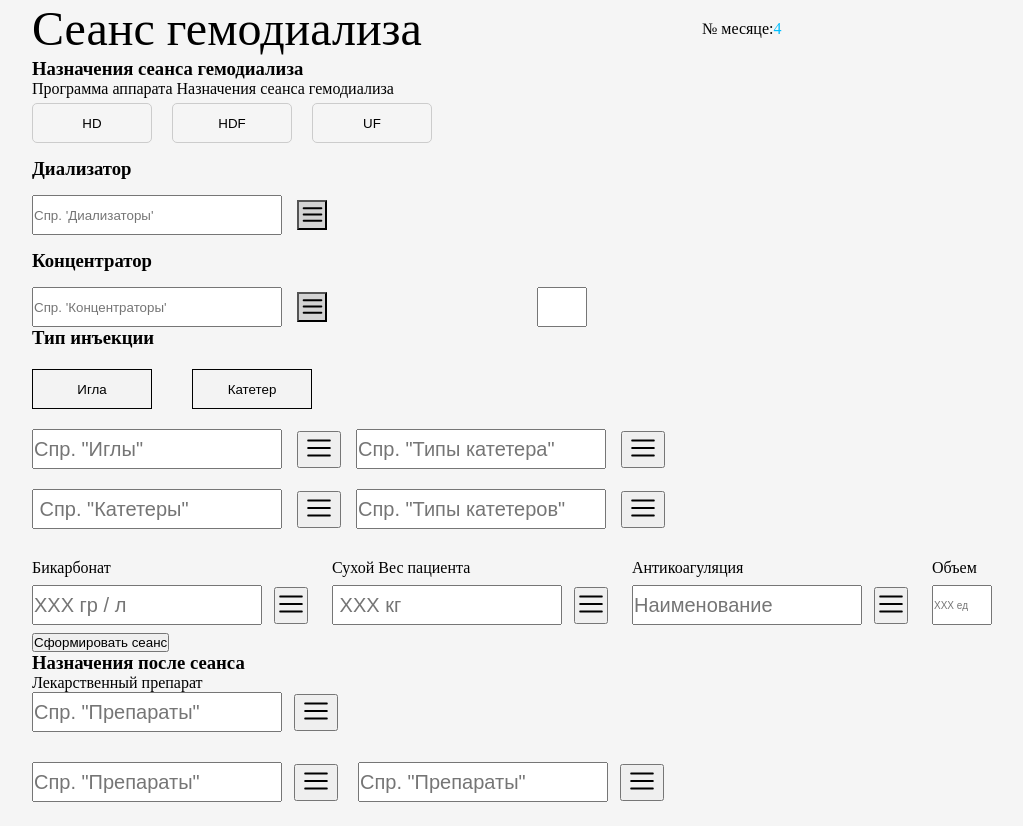
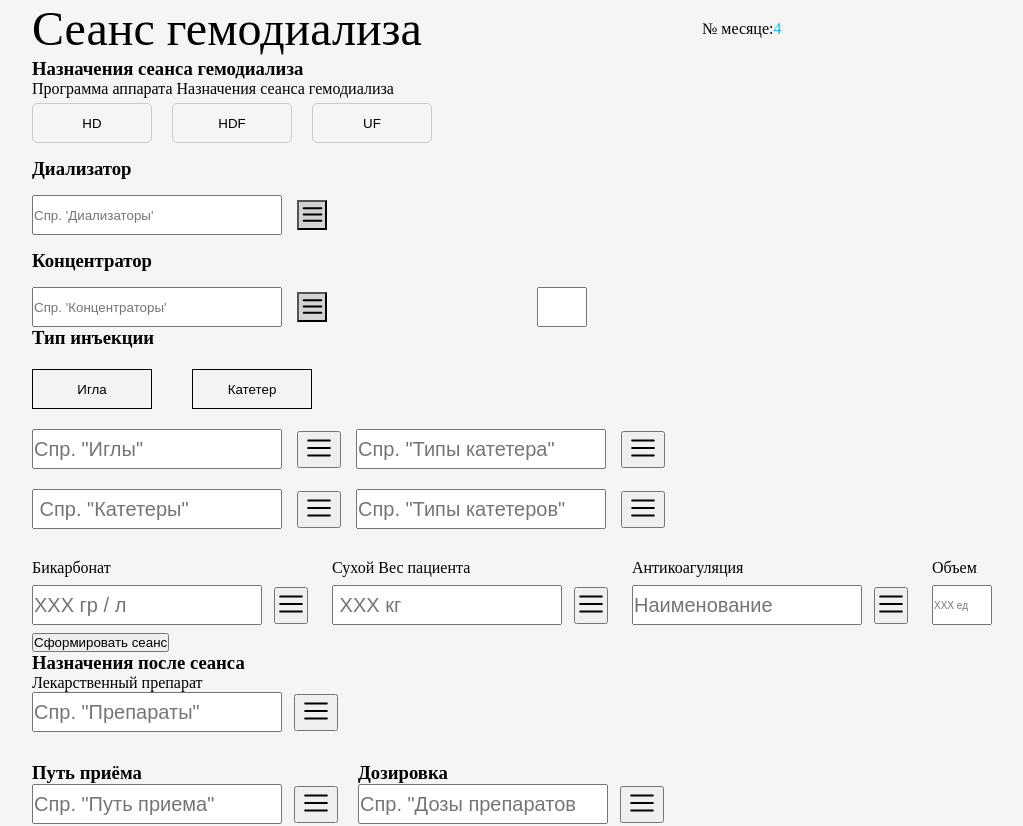
Before and after one commit to Aidana777/landing, a React (Create React App) app: page / in a window 1280 px wide. Shown: the top 826 px of the page, without its empty margins (158-1181 px from the left). Built offline with nearby package versions, Linux system fonts and the light colour scheme.

Commit message:
second part

```diff
--- a/src/components/Banner/Banner.tsx
+++ b/src/components/Banner/Banner.tsx
@@ -17,9 +17,14 @@ const Banner = () => {
     const [itemsModalSecond] = useState<string[]>(['мкг', 'мл ', 'мг/ кг ']);
     const [itemsModalSecondBanner] = useState<string[]>(['Перорально', 'Подкожно ', 'Артериально ']);
     const [selectedButton, setSelectedButton] = useState<number | null>(null);
+    const [selectedPath, setSelectedPath] = useState<string | null>(null);
 
     const handleButtonClick = (buttonNumber: number) => {
         setSelectedButton(buttonNumber);
+    };
+    const handleAddItemSecond = () => {
+
+        closeModalSecond();
     };
     const openModalSecond = () => {
         setShowModalSecond(true);
@@ -40,7 +45,9 @@ const Banner = () => {
     const handleInputChangeFirst = (e: React.ChangeEvent<HTMLInputElement>) => {
         setInputValueFirst(e.target.value);
     };
-
+    const handlePathClick = (path: string) => {
+        setSelectedPath(path);
+    };
     const handleAddItemFirst = () => {
         if (inputValueFirst.trim() !== '') {
             setItemsModalFirst((prevItems) => [...prevItems, inputValueFirst]);
@@ -73,12 +80,12 @@ const Banner = () => {
         const newId = tableData.length + 1;
         const newRow: TableRow = {
             id: newId,
-            medication: '', // You can set default values or leave them empty
-            path: '',
-            start: '',
-            end: '',
-            session: selectedButton || 1, // Assign the selected button value or a default value
-            days: 0, // You can set default values or leave them empty
+            medication: 'New Medication', // Default value for medication
+            path: 'New Path', // Default value for path
+            start: 'New Start', // Default value for start
+            end: 'New End', // Default value for end
+            session: selectedButton || 1,
+            days: 0,
         };
         setTableData((prevData) => [...prevData, newRow]);
     };
@@ -134,7 +141,7 @@ const Banner = () => {
                                                         <button className="deleteBtn" onClick={() => handleRemoveItemFirst(index)}>
                                                             <img src="../../../icons/delete.svg" alt="" />
                                                         </button>
-                                                        <button className='deleteBtn'>
+                                                        <button className='right'>
                                                             <img src="../../../icons/right.svg" alt="" />
                                                         </button>
                                                     </div>
@@ -151,14 +158,16 @@ const Banner = () => {
                 )}
             </div>
             <section className='doze'>
-
+                <div className="textBox">
+                    <h3>Путь приёма</h3>
                     <div className="bannerFirst">
 
-                    <input className='bannerInput' type="text" placeholder='Спр. "Препараты"' />
+                        <input className='bannerInput' type="text" placeholder='Спр. "Путь приема"' />
                         <button className='bannerBtn' onClick={openModalSecond}>
                             <img src="../../../icons/burger-checklist-list-menu-navigation-svgrepo-com.svg" alt="" />
                         </button>
 
+                    </div>
                 </div>
 
                 {showModalSecond && (
@@ -168,21 +177,29 @@ const Banner = () => {
                                 <h3> Справочник "Путь приема"</h3>
                             </div>
                             {itemsModalSecondBanner.map((item, index) => (
-                                <div key={index} className="deleteBlock">
+                                <div
+                                    key={index}
+                                    className={`deleteBlock ${selectedPath === item ? 'selected' : ''}`}
+                                    onClick={() => handlePathClick(item)}
+                                >
                                     <p className='todosText'>{item}</p>
-
                                 </div>
                             ))}
+                            <button onClick={handleAddItemSecond}>Добавить в таблицу</button>
                         </div>
                     </div>
                 )}
 
-                <div className="bannerSecond">
+                <div className="textBox">
+                    <h3>Дозировка </h3>
+                    <div className="bannerFirst">
 
-                    <input className='bannerInput' type="text" placeholder='Спр. "Препараты"' />
+                        <input className='bannerInput' type="text" placeholder='Спр. "Дозы препаратов' />
                         <button className='bannerBtn' onClick={openModalSecond}>
                             <img src="../../../icons/burger-checklist-list-menu-navigation-svgrepo-com.svg" alt="" />
                         </button>
+
+                    </div>
                 </div>
                 {showModalSecond && (
                     <div className="centerModal" onClick={closeModalSecond}>
```
Lines whose indentation alone changed are shown as unchanged.
